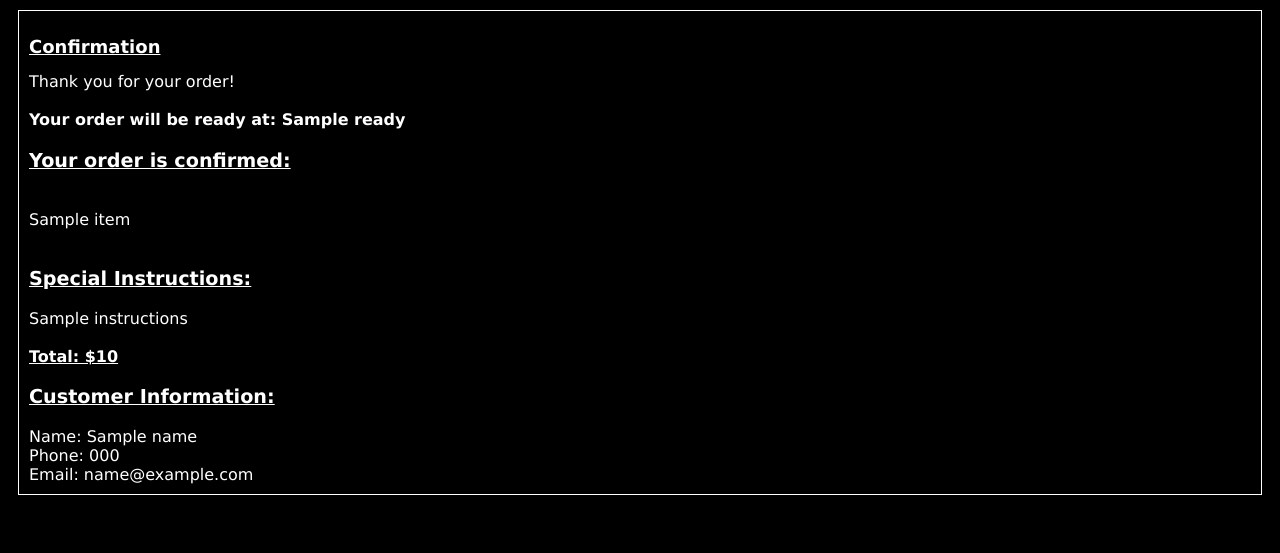
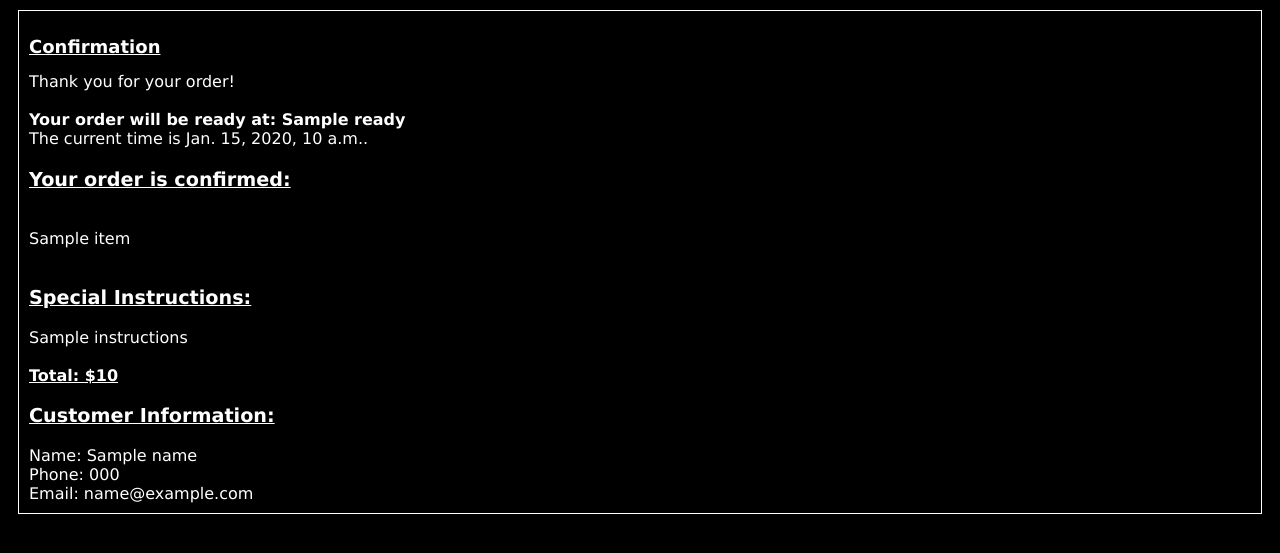
Before and after one commit to samhithasr/cs412, a Django app: template restaurant/templates/restaurant/confirmation.html in a window 1280 px wide. Shown: the part 105-658 px from the top of the page. Run offline with Django 5.2, Linux system fonts and the light colour scheme; the template is opened without the code that fills it: most values are stand-ins (such as "Sample title", 1, 10 or a date in 2020).

Commit message:
testing time

```diff
--- a/restaurant/templates/restaurant/confirmation.html
+++ b/restaurant/templates/restaurant/confirmation.html
@@ -24,6 +24,7 @@
     Thank you for your order! <br> <br>
 
     <b>Your order will be ready at: {{ready}}</b> <br>
+    The current time is {{current_time}}.<br>
 
     <h3>Your order is confirmed:</h3> <br>
 
--- a/restaurant/views.py
+++ b/restaurant/views.py
@@ -89,6 +89,7 @@ def confirmation(request):
             'ordered': food,
             'total': total,
             'ready': ready_time,
+            'current_time': time.time(),
         }
 
         return render(request, template_name, context)
```
